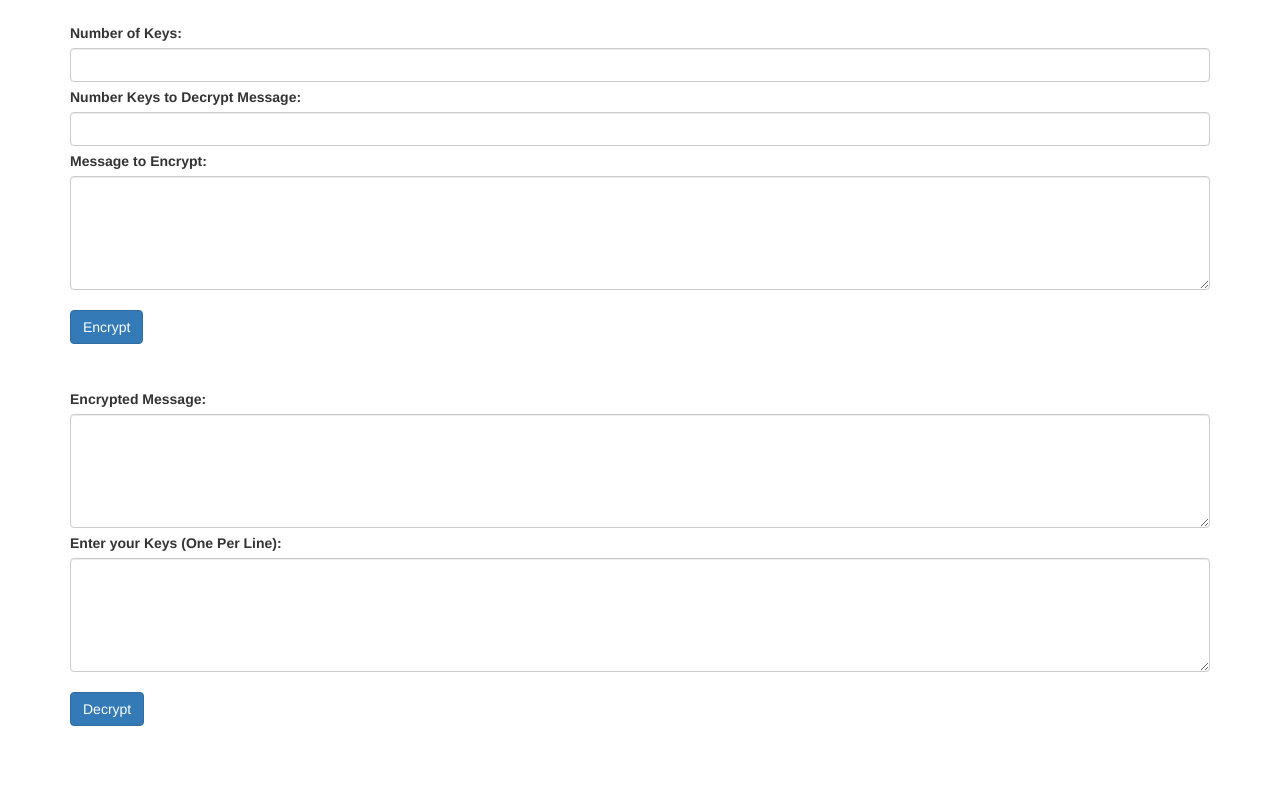
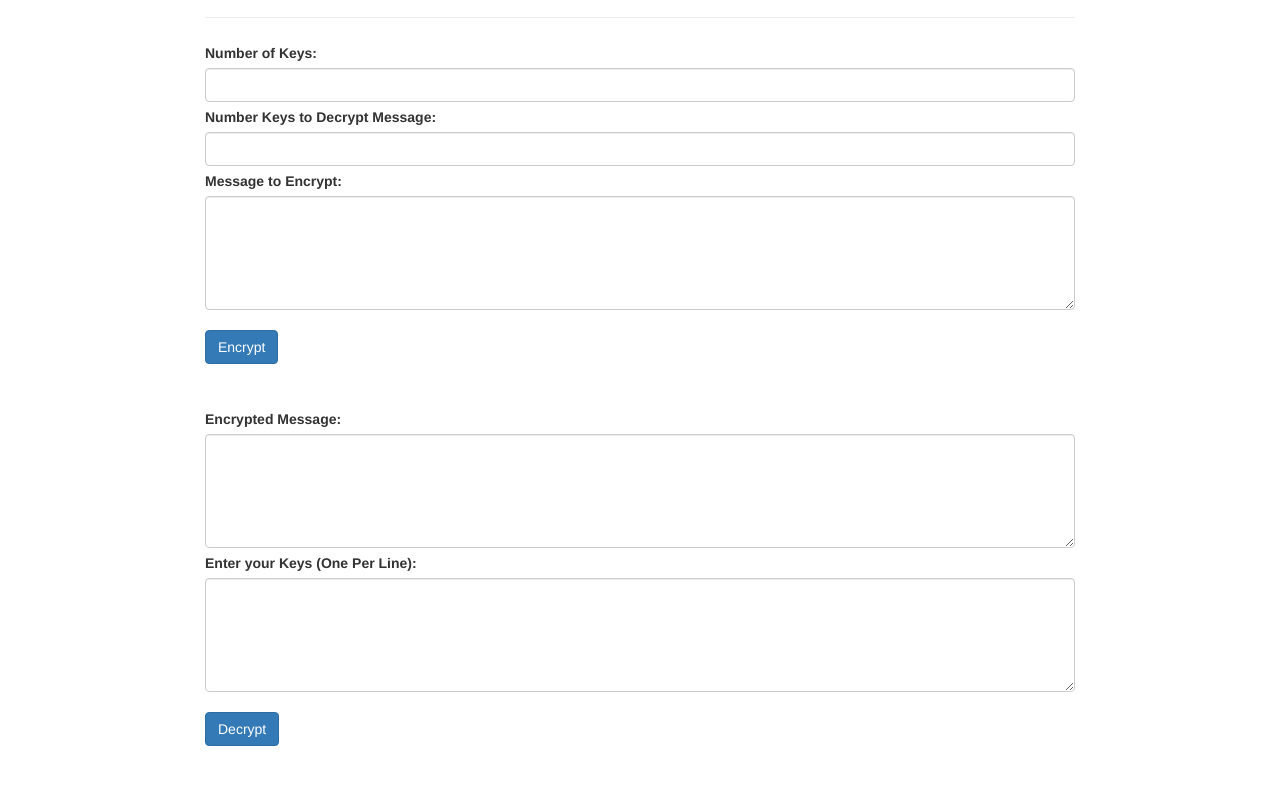
Before and after one commit to joshuacaron/encrypt, a website: page www/index.html in a window 1280 px wide. Shown: the part 132-918 px from the top of the page. Drawn offline with nearby package versions, Linux system fonts and the light colour scheme.

Commit message:
Reduced width of container and changed favicon to one for joshuacaron.ca

```diff
--- a/www/css/main.css
+++ b/www/css/main.css
@@ -24,3 +24,7 @@
   color: #000;
   text-decoration: none;
 }
+
+.container {
+	max-width: 900px;
+}
```
Also changed, not shown: www/favicon.png.
